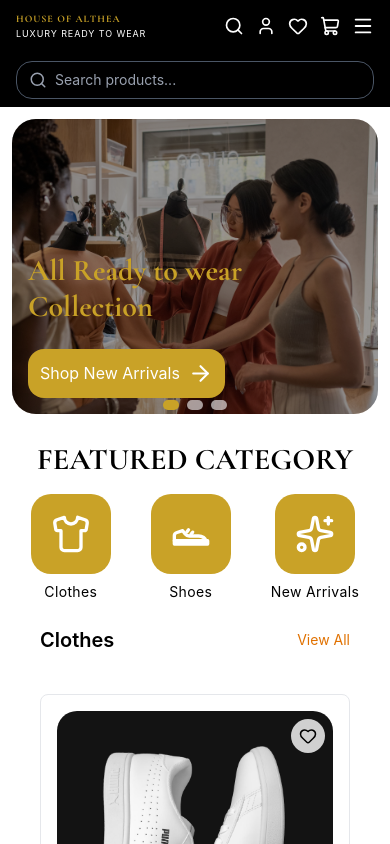
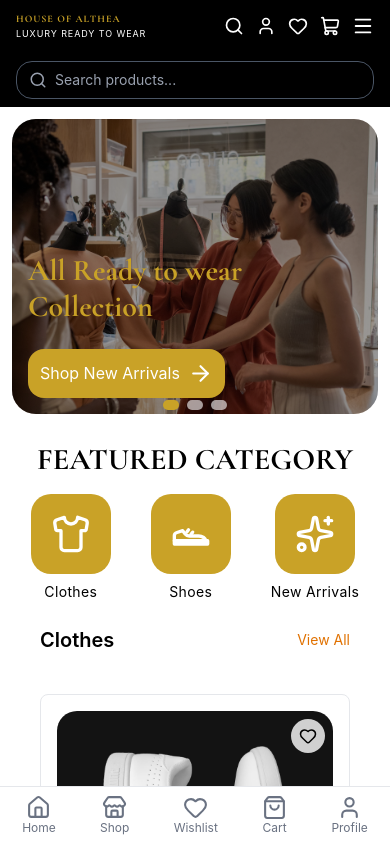
Before and after one commit to ypresido16-blip/e-commerce, a React (Vite) app: page / in a window 390 px wide. Shown: the top 844 px of the page. Built offline with nearby package versions, Linux system fonts and the light colour scheme.

Commit message:
bottom nav added

```diff
--- a/src/App.jsx
+++ b/src/App.jsx
@@ -5,6 +5,7 @@ import Footer from './components/Footer'
 import  FeatureCategory from './components/FeatureCategory'
 import About from './components/About'
 import Contact from './components/Contact'
+import BottomNav from './components/BottomNav'
 
 
 const App = () => {
@@ -18,6 +19,7 @@ const App = () => {
       <About/>
       <Contact/>
       <Footer/>
+      <BottomNav/>
 
     </div>
   )
--- /dev/null
+++ b/src/components/BottomNav.jsx
@@ -0,0 +1,32 @@
+import { Home, Store, Heart, ShoppingBag, User } from "lucide-react"
+import { useState } from "react"
+
+const BottomNav = () => {
+    const [activeTab, setActiveTab] = useState(0)
+    const tabList = [
+        { name: "Home", icon: Home },
+        { name: "Shop", icon: Store },
+        { name: "Wishlist", icon: Heart },
+        { name: "Cart", icon: ShoppingBag },
+        { name: "Profile", icon: User },
+    ]
+  return (
+    <nav className="fixed bottom-0 left-0 w-full z-50 md:hidden bg-white border-t border-gray-200 py-2 flex justify-around items-center">
+        {tabList.map((tab, index) => (
+            <button
+                key={index}
+                onClick={() => setActiveTab(index)}
+                className={`flex flex-col items-center justify-center text-gray-500 hover:text-gold transition-colors ${
+                    activeTab === index ? "text-gold" : ""
+                }`}
+            >
+                <tab.icon size={25} />
+                <span className="text-xs">{tab.name}</span>
+            </button>
+        ))}
+
+    </nav>
+  )
+}
+
+export default BottomNav
```
